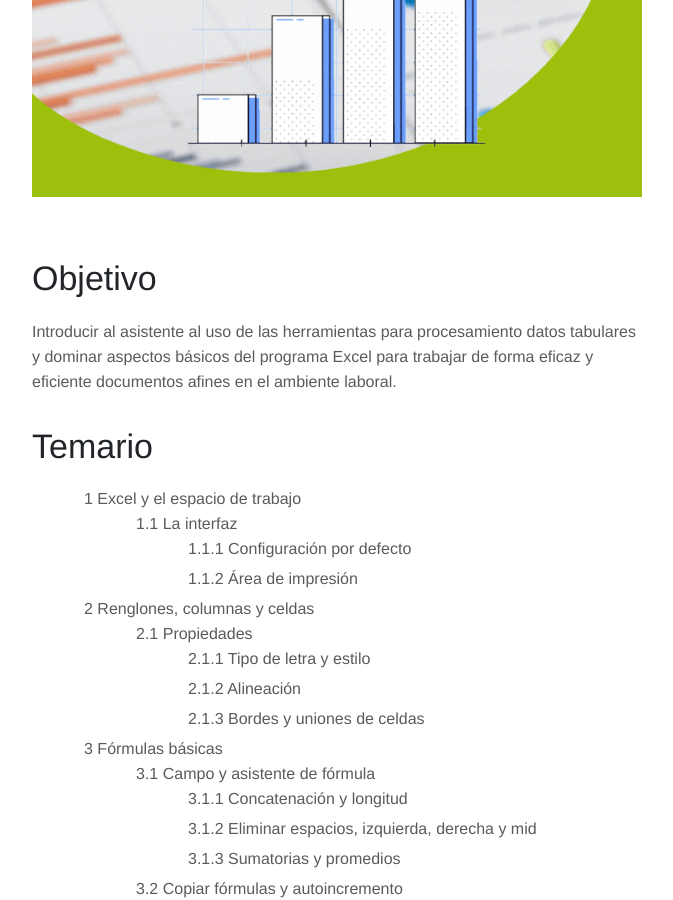
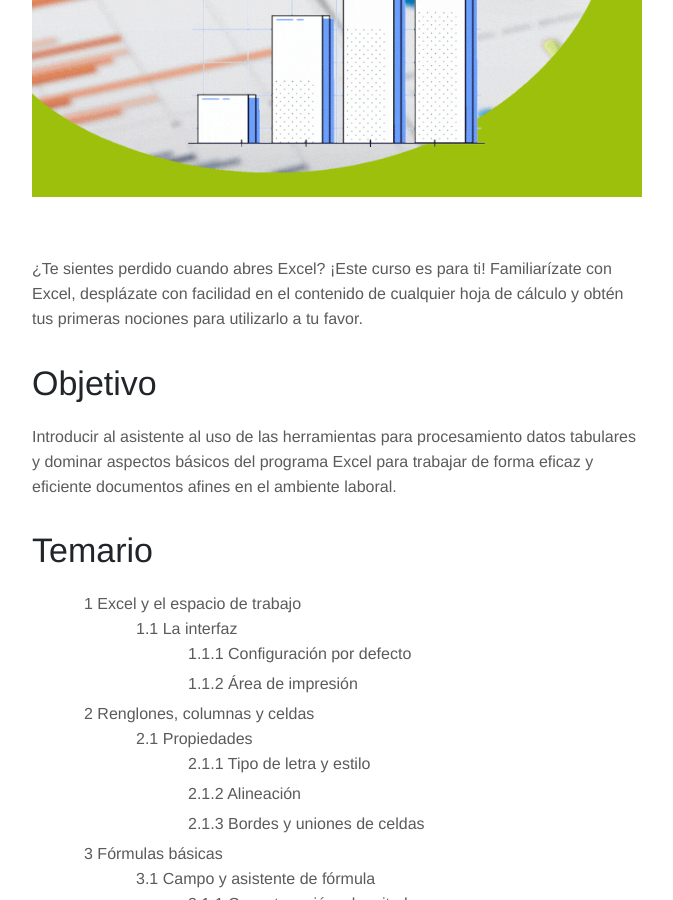
Before and after one commit to camachevaz/Calc, a Jekyll site: the page built from _services/excel-basico.md, in a window 1280 px wide and 900 px high, scrolled down 408 px. Shown: the whole window, without its empty margins (143-816 px from the left). Built offline with Jekyll 4.4.1, drawn with Linux system fonts in a browser that asks for light colours.

Commit message:
Update excel-basico.md

```diff
--- a/_services/excel-basico.md
+++ b/_services/excel-basico.md
@@ -7,6 +7,8 @@
 ---
 
 ![Portada de Excel básico](/images/cursos/excel-basico.gif)
+
+¿Te sientes perdido cuando abres Excel? ¡Este curso es para ti! Familiarízate con Excel, desplázate con facilidad en el contenido de cualquier hoja de cálculo y obtén tus primeras nociones para utilizarlo a tu favor.
 
 # Objetivo
 
```
